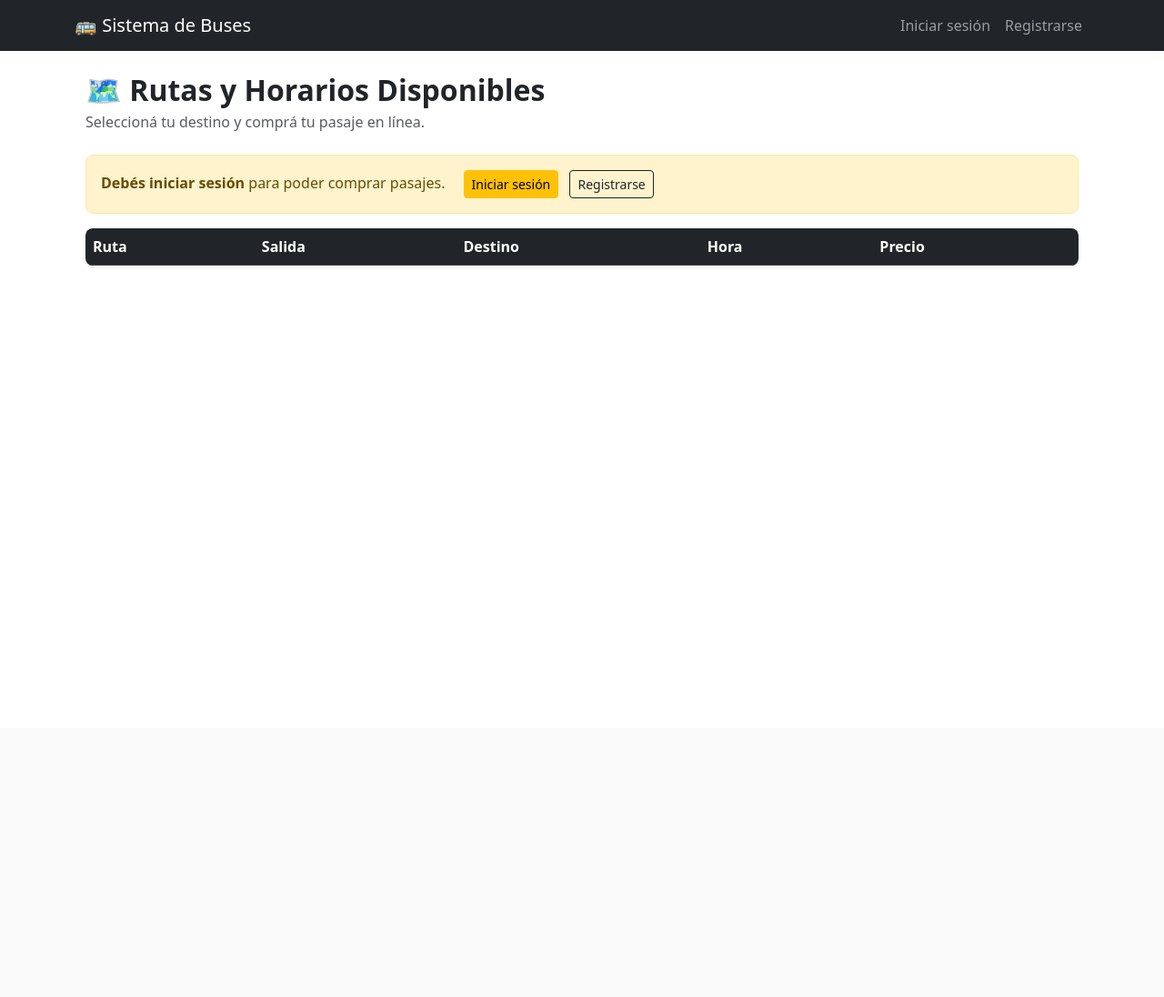
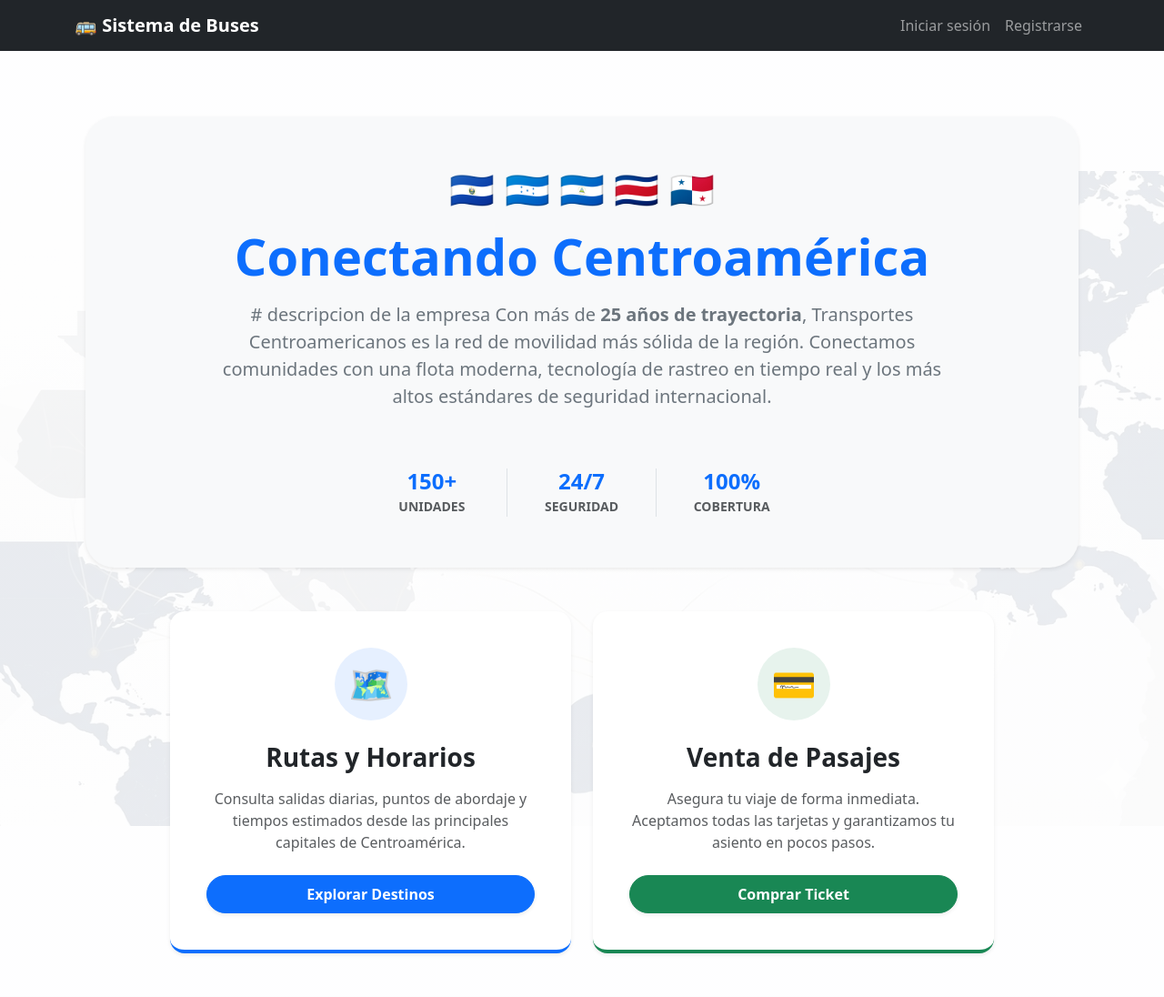
Before and after one commit to jimenalopm/sistemaVentaPasajes, a Django app: page / in a window 1280 px wide. Shown: the whole page at 91% size. Before the commit the page ends 292 px from the top, so only its background shows below. Run offline with Django 5.2, Linux system fonts and the light colour scheme; lists and menus that the app fills with data are empty.

Commit message:
Creacion y relacion de inicio con las otras funcionalidades, corecciones de diseño y errores de redirecciones

```diff
--- a/config/urls.py
+++ b/config/urls.py
@@ -6,10 +6,6 @@ from rutas import views  # Importamos las vistas de rutas #cambio tavo
 urlpatterns = [  # todo esto es para saber dependiendo de como empieze la url a que parte de nuestro codigo mandar la peticion
     path("admin/", admin.site.urls),
     path("usuarios/", include("usuarios.urls")),
-    path("rutas/", include("rutas.urls")),
+    path("", include("rutas.urls")),
     path("tiquetes/", include("tiquetes.urls")),
-    # path("", include("rutas.urls_home")),
-
-    # ESTA ES LA QUE FALTA: La ruta vacía para el inicio
-    path('', views.inicio, name='inicio'),
 ]
--- /dev/null
+++ b/rutas/templates/rutas/inicio.html
@@ -0,0 +1,112 @@
+{% extends 'base.html' %}
+
+{% load static %}{% block title %}Inicio - Transportes Centroamericanos{% endblock %}
+
+{% block extra_css %}
+<style>
+    body {
+        background-image: linear-gradient(rgba(255, 255, 255, 0.9), rgba(255, 255, 255, 0.9)),
+                  url("{% static 'IMG/mapa_centroamerica.png' %}");
+        background-attachment: fixed;
+        background-position: center;
+        background-repeat: no-repeat;
+        background-size: contain;
+        background-color: #f8f9fa; /* Color de fondo por si la imagen no carga */
+    }
+</style>
+{% endblock %}
+
+
+{% block content %}
+{# --- ESTILO INTEGRADO PARA EL EFECTO DE REALCE --- #}
+<style>
+    .tarjeta-realce {
+        transition: transform 0.3s ease, box-shadow 0.3s ease !important;
+    }
+    .tarjeta-realce:hover {
+        transform: translateY(-10px) !important;
+        box-shadow: 0 1rem 3rem rgba(0,0,0,0.175) !important;
+    }
+</style>
+
+
+
+<div class="container mt-5">
+
+    {# --- SECCIÓN Central: Información de la empresa --- #}
+    <div class="p-5 mb-5 bg-light rounded-5 text-center border-0 shadow-sm">
+        <div class="container-fluid py-2">
+            <div class="mb-3 display-6">🇸🇻 🇭🇳 🇳🇮 🇨🇷 🇵🇦</div>
+            <h1 class="display-4 fw-bold text-dark mb-3">
+                <span class="text-primary">Conectando Centroamérica</span>
+            </h1>
+            <p class="col-md-10 mx-auto fs-5 text-secondary"> # descripcion de la empresa
+                Con más de <strong>25 años de trayectoria</strong>, Transportes Centroamericanos es la red de movilidad más sólida de la región. Conectamos comunidades con una flota moderna, tecnología de rastreo en tiempo real y los más altos estándares de seguridad internacional.
+            </p>
+
+            {# Estadísticas Rápidas (Usando bordes y utilidades de Bootstrap) #}
+            <div class="row mt-5 justify-content-center g-3">
+                <div class="col-6 col-md-2 border-end">
+                    <h4 class="fw-bold text-primary mb-0">150+</h4>
+                    <small class="text-uppercase text-muted fw-semibold">Unidades</small>
+                </div>
+                <div class="col-6 col-md-2 border-end">
+                    <h4 class="fw-bold text-primary mb-0">24/7</h4>
+                    <small class="text-uppercase text-muted fw-semibold">Seguridad</small>
+                </div>
+                <div class="col-6 col-md-2">
+                    <h4 class="fw-bold text-primary mb-0">100%</h4>
+                    <small class="text-uppercase text-muted fw-semibold">Cobertura</small>
+                </div>
+            </div>
+        </div>
+    </div>
+
+
+
+
+
+    {# --- SECCIÓN DE FUNCIONES: comprar o consultar horarios --- #}
+    <div class="row justify-content-center g-4 pb-5">
+
+
+        {# Tarjeta de Rutas #}
+        <div class="col-md-5">
+            <div class="card tarjeta-realce h-100 border-0 shadow-sm rounded-4 p-4 text-center bg-white border-bottom border-primary border-4">
+                <div class="card-body d-flex flex-column">
+                    <div class="mx-auto mb-4 bg-primary bg-opacity-10 rounded-circle d-flex align-items-center justify-content-center" style="width: 80px; height: 80px;">
+                        <span class="fs-1">🗺️</span>
+                    </div>
+                    <h3 class="fw-bold text-dark mb-3">Rutas y Horarios</h3>
+                    <p class="text-muted mb-4 flex-grow-1">
+                        Consulta salidas diarias, puntos de abordaje y tiempos estimados desde las principales capitales de Centroamérica.
+                    </p>
+                    <a href="{% url 'rutas:lista_rutas' %}?solo_ver=True" class="btn btn-primary rounded-pill py-2 fw-bold shadow-sm">
+                     Explorar Destinos
+                    </a>
+                </div>
+            </div>
+        </div>
+
+        {# Tarjeta de Compras #}
+        <div class="col-md-5">
+            <div class="card tarjeta-realce h-100 border-0 shadow-sm rounded-4 p-4 text-center bg-white border-bottom border-success border-4">
+                <div class="card-body d-flex flex-column">
+                    <div class="mx-auto mb-4 bg-success bg-opacity-10 rounded-circle d-flex align-items-center justify-content-center" style="width: 80px; height: 80px;">
+                        <span class="fs-1">💳</span>
+                    </div>
+                    <h3 class="fw-bold text-dark mb-3">Venta de Pasajes</h3>
+                    <p class="text-muted mb-4 flex-grow-1">
+                        Asegura tu viaje de forma inmediata. Aceptamos todas las tarjetas y garantizamos tu asiento en pocos pasos.
+                    </p>
+                    <a href="{% url 'rutas:lista_rutas' %}" class="btn btn-success rounded-pill py-2 fw-bold shadow-sm">
+                        Comprar Ticket
+                    </a>
+                </div>
+            </div>
+        </div>
+
+    </div>
+
+</div>
+{% endblock %}
--- a/rutas/templates/rutas/lista.html
+++ b/rutas/templates/rutas/lista.html
@@ -1,95 +1,85 @@
+{# Hereda la estructura de base.html (NavBar, Footer, Bootstrap) #}
 {% extends 'base.html' %}
 
 {% block title %}Rutas y Horarios - Transportes Centroamericanos{% endblock %}
 
 {% block content %}
 <div class="container mt-4">
+    {# Cabecera: Título y botón de navegación para regresar al Inicio #}
+    <div class="d-flex justify-content-between align-items-center mb-4">
+        <div>
+            <h2 class="mb-1 fw-bold text-dark">🗺️ Rutas y Horarios Disponibles</h2>
+            <p class="text-muted mb-0">Consulta aquí nuestros destinos internacionales.</p>
+        </div>
+        <a href="{% url 'rutas:inicio' %}" class="btn btn-outline-secondary rounded-pill px-4 shadow-sm">
+            🏠 Volver al Inicio
+        </a>
+    </div>
 
-    <h2 class="mb-1 fw-bold">🗺️ Rutas y Horarios Disponibles</h2>
-    <p class="text-muted mb-4">Seleccioná tu destino y comprá tu pasaje en línea.</p>
-
-    {% if user.is_authenticated %}
-        {# Si el usuario está logueado mostramos la tabla con botones de compra #}
-        <div class="table-responsive shadow-sm rounded-3">
+    <div class="card border-0 shadow-sm rounded-4 overflow-hidden">
+        <div class="table-responsive">
             <table class="table table-hover align-middle mb-0">
                 <thead class="table-dark">
                     <tr>
-                        <th>Ruta</th>
+                        <th class="ps-4">Ruta</th>
                         <th>Salida</th>
                         <th>Destino</th>
                         <th>Hora</th>
                         <th>Precio</th>
-                        <th>Acción</th>
+                        {# Agregamos el encabezado para la acción de compra #}
+                        <th class="pe-4 text-center">Acción</th>
                     </tr>
                 </thead>
                 <tbody>
+                    {# Bucle 'for' para recorrer los horarios enviados desde la vista (views.py) #}
                     {% for horario in horarios %}
                     <tr>
-                        <td><span class="badge bg-primary">{{ horario.ruta.codigo_ruta }}</span></td>
-                        <td>{{ horario.ruta.lugar_salida }}</td>
-                        <td>{{ horario.ruta.lugar_llegada }}</td>
-                        <td>{{ horario.hora_salida|time:"H:i" }} AM/PM</td>
-                        <td class="fw-bold text-success">${{ horario.ruta.precio }}</td>
-                        <td>
-                            {# El link de comprar lleva el ID del horario para saber cuál eligió #}
-                            <a href="{% url 'tiquetes:comprar' horario.id %}"
-                               class="btn btn-sm btn-outline-primary rounded-pill px-3">
-                                Comprar →
+                        <td class="ps-4">
+                            <span class="badge bg-primary rounded-pill px-3">{{ horario.ruta.codigo_ruta }}</span>
+                        </td>
+                        <td class="fw-semibold text-dark">{{ horario.ruta.lugar_salida }}</td>
+                        <td class="fw-semibold text-dark">{{ horario.ruta.lugar_llegada }}</td>
+                        <td>{{ horario.hora_salida|time:"H:i" }} <small class="text-muted">HRS</small></td>
+                        <td class="fw-bold text-success fs-5">${{ horario.ruta.precio }}</td>
+
+                        {# --- LÓGICA DE COMPRA --- #}
+                        <td class="pe-4 text-center">
+                                 {# Solo mostramos acciones si NO viene el parámetro 'solo_ver' en la URL #}
+                                 {% if not request.GET.solo_ver %}
+                                 {% if user.is_authenticated %}
+                            <a href="{% url 'tiquetes:comprar' horario.id %}" class="btn btn-primary btn-sm rounded-pill px-4 shadow-sm">
+                                 Comprar
                             </a>
+                                 {% else %}
+                            <a href="{% url 'usuarios:login' %}" class="btn btn-outline-primary btn-sm rounded-pill px-3">
+                               Identificarse
+                            </a>
+                                 {% endif %}
+                                 {% else %}
+                                 {# Si es solo ver, mostramos un texto o nada #}
+                            <span class="text-muted small italic">Consulta</span>
+                                  {% endif %}
                         </td>
                     </tr>
+                    {# Si la lista 'horarios' está vacía, se ejecuta el bloque 'empty' #}
                     {% empty %}
-                        {# Si no hay horarios en la base de datos #}
-                        <tr>
-                            <td colspan="6" class="text-center text-muted py-4">
-                                No hay horarios disponibles. Cargá los fixtures primero.
-                            </td>
-                        </tr>
-                    {% endfor %}
-                </tbody>
-            </table>
-        </div>
-
-        {# Enlace a mis tiquetes #}
-        <div class="mt-4 text-end">
-            <a href="{% url 'tiquetes:mis_tiquetes' %}" class="btn btn-secondary rounded-pill px-4">
-                📋 Ver mis tiquetes comprados
-            </a>
-        </div>
-
-    {% else %}
-        {# Si NO está logueado mostramos la tabla pero sin botón de comprar #}
-        <div class="alert alert-warning rounded-3">
-            <strong> Debés iniciar sesión</strong> para poder comprar pasajes.
-            <a href="{% url 'usuarios:login' %}" class="btn btn-sm btn-warning ms-3">Iniciar sesión</a>
-            <a href="{% url 'usuarios:registro' %}" class="btn btn-sm btn-outline-dark ms-2">Registrarse</a>
-        </div>
-
-        <div class="table-responsive shadow-sm rounded-3">
-            <table class="table table-hover align-middle mb-0">
-                <thead class="table-dark">
                     <tr>
-                        <th>Ruta</th>
-                        <th>Salida</th>
-                        <th>Destino</th>
-                        <th>Hora</th>
-                        <th>Precio</th>
-                    </tr>
-                </thead>
-                <tbody>
-                    {% for horario in horarios %}
-                    <tr>
-                        <td><span class="badge bg-primary">{{ horario.ruta.codigo_ruta }}</span></td>
-                        <td>{{ horario.ruta.lugar_salida }}</td>
-                        <td>{{ horario.ruta.lugar_llegada }}</td>
-                        <td>{{ horario.hora_salida|time:"H:i" }}</td>
-                        <td class="fw-bold text-success">${{ horario.ruta.precio }}</td>
+                        <td colspan="6" class="text-center text-muted py-5">
+                            <div class="display-1 opacity-25">📁</div>
+                            <p>No hay horarios disponibles en este momento.</p>
+                        </td>
                     </tr>
                     {% endfor %}
                 </tbody>
             </table>
         </div>
-    {% endif %}
+    </div>
 
+    {# Nota informativa al pie para guiar al usuario #}
+    <div class="mt-4 p-3 bg-light rounded-3 border text-center">
+        <p class="mb-0 text-secondary">
+            <strong>Nota:</strong> Los precios y horarios están sujetos a cambios según disponibilidad de unidades.
+        </p>
+    </div>
 </div>
 {% endblock %}
--- a/rutas/urls.py
+++ b/rutas/urls.py
@@ -4,5 +4,6 @@ from . import views
 app_name = "rutas"
 
 urlpatterns = [
-    path("", views.lista_rutas, name="lista_rutas"),
+    path("", views.inicio, name="inicio"),
+    path("lista/", views.lista_rutas, name="lista_rutas"),
 ]
--- a/rutas/views.py
+++ b/rutas/views.py
@@ -9,4 +9,4 @@ def lista_rutas(request):
     })
 
 def inicio(request):
-    return render(request, "rutas/lista.html")
+    return render(request, "rutas/inicio.html")
--- a/templates/base.html
+++ b/templates/base.html
@@ -2,27 +2,38 @@
 <html lang="es">
 <head>
     <meta charset="UTF-8">
-    <meta name="viewport" content="width=device-width, initial-scale=1.0">   <!-- para que se vea bien en los celulares ya que booststrap es responsive entonces  width=device-width hace q use el ancho real y initial-scale=1.0 para que no haga zoom-->
-    <title>{% block title %}Sistema de Buses{% endblock %}</title>   <!-- block title se usa para poner un titulo como default pero si en otros html hijos se cambia se usa esa , esto es de django no html normal -->
+    <meta name="viewport" content="width=device-width, initial-scale=1.0">
+    <style>
+        body { padding-top: 80px; } /* Margen para la barra fija */
+    </style>
+    <title>{% block title %}Sistema de Buses{% endblock %}</title>
 
-    <link href="https://cdn.jsdelivr.net/npm/bootstrap@5.3.3/dist/css/bootstrap.min.css" rel="stylesheet"> <!-- para descargar bootstrap -->
+    <link href="https://cdn.jsdelivr.net/npm/bootstrap@5.3.3/dist/css/bootstrap.min.css" rel="stylesheet">
+
+    {% block extra_css %}{% endblock %}
 </head>
+
+
+
+
 <body>
 
-
-<nav class="navbar navbar-expand-lg navbar-dark bg-dark"> <!-- barra de navegacion  -->
+<nav class="navbar navbar-expand-lg navbar-dark bg-dark fixed-top">
     <div class="container">
-        <a class="navbar-brand" href="/rutas/">🚌 Sistema de Buses</a>
+        <a class="navbar-brand fw-bold" href="{% url 'rutas:inicio' %}">
+            🚌 Sistema de Buses
+        </a>
         <div class="navbar-nav ms-auto">
             {% if user.is_authenticated %}
                 <span class="navbar-text text-light me-3">
                     Hola, {{ user.cliente.nombre }}
                 </span>
-                <a class="nav-link" href="/usuarios/logout/">Cerrar sesión</a>
+                <a class="nav-link" href="{% url 'tiquetes:mis_tiquetes' %}">Mis Tiquetes</a>
+                <a class="nav-link text-danger" href="/usuarios/logout/">Cerrar sesión</a>
             {% else %}
                 <a class="nav-link" href="/usuarios/login/">Iniciar sesión</a>
                 <a class="nav-link" href="/usuarios/registro/">Registrarse</a>
-            {% endif %}<!-- si esta logueado le dice hola y el nombre con  la opcion de cerrar sesion si no lo esta le da la opcion de registrarse o iniciar sesion -->
+            {% endif %}
         </div>
     </div>
 </nav>
```
Also changed, not shown: config/settings.py (+7 -2 lines), tiquetes/templates/tiquetes/comprar.html (+37 -15 lines), tiquetes/templates/tiquetes/mis_tiquetes.html (+5 -8 lines), tiquetes/views.py (+133 -104 lines), usuarios/views.py (+16 -14 lines).
